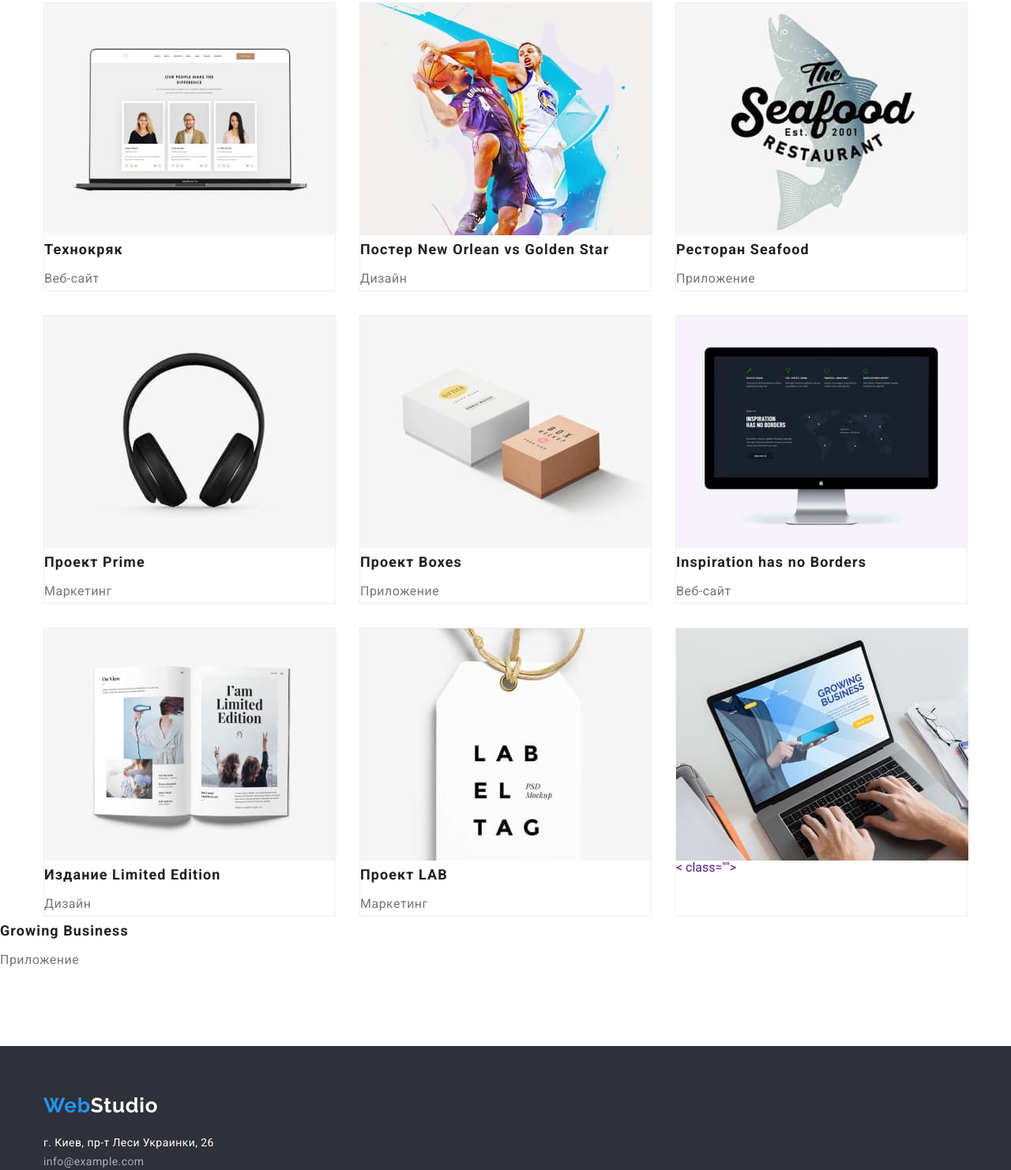
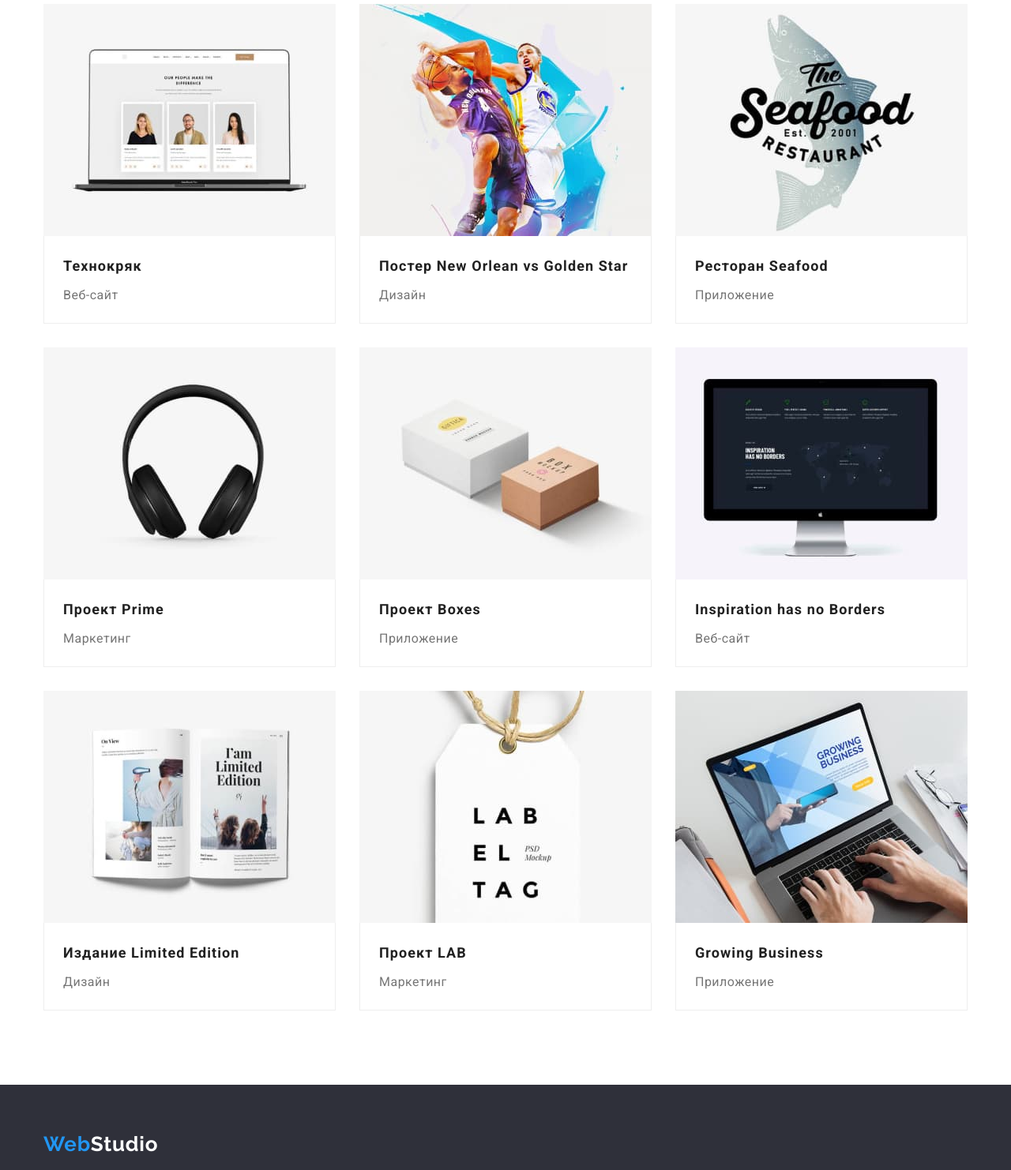
Before and after one commit to FialkaAnutka/goit-markup-hw-03, a plain HTML site: page portfolio.html in a window 1280 px wide. Shown: the part 261-1743 px from the top of the page at 79% size. Drawn offline with nearby package versions, Linux system fonts and the light colour scheme.

Commit message:
HW3 Виправлено

```diff
--- a/css/styles.css
+++ b/css/styles.css
@@ -69,7 +69,9 @@ color: var(--accent-color);
 }
 
 /* ----Хедер---- */
-
+.header{
+    border: 1px solid #ECECEC
+}
 .header .container{
     display: flex;
 }
@@ -199,7 +201,9 @@ color: var(--title-color);
 
 /* ----Секция Наши задачи---- */
 /* ----Секция Наша команда---- */
-
+.dopsection {
+    padding-top: 0px;
+}
 .team {
     background-color: #F5F4FA;
 }
@@ -326,13 +330,17 @@ background-color: var(--accent-color);
     width: 370px;
     margin-right: 30px;
     margin-bottom: 30px;
-    border: 1px solid #EEEEEE
 }
 .portfolio-box:nth-child(3n){
     margin-right: 0;
 }
 .portfolio-box:nth-last-child(-n+3){
     margin-bottom: 0;
+}
+.portfolio-name{
+    padding: 20px 24px;
+    border: 1px solid #EEEEEE;
+    border-top:none;
 }
 .portfolio-headline {
     font-size: 18px;
--- a/portfolio.html
+++ b/portfolio.html
@@ -45,73 +45,82 @@
             <li class="portfolio-box">
               <a href="" class="portfolio-project-link link">
                 <img src="./images/imgPortfol_1.jpg" alt="" width="370">
-                <div class=""></div>
+                <div class="portfolio-name">
                 <h2 class="portfolio-headline">Технокряк</h2>
                 <p class="portfolio-title">Веб-сайт</p>
+                </div>
               </a>
             </li>
             <li class="portfolio-box">
               <a href="" class="portfolio-project-link link">
                 <img src="./images/imgPortfol_2.jpg" alt="" width="370">
-                <div class=""></div>
+                <div class="portfolio-name">
                 <h2 class="portfolio-headline">Постер <span lang="en">New Orlean vs Golden Star</span></h2>
                 <p class="portfolio-title">Дизайн</p>
+                </div>
               </a>
             </li>
             <li class="portfolio-box">
               <a href="" class="portfolio-project-link link">
                 <img src="./images/imgPortfol_3.jpg" alt="" width="370">
-                <div class=""></div>
+                <div class="portfolio-name">
                 <h2 class="portfolio-headline">Ресторан <span lang="en">Seafood</span></h2>
                 <p class="portfolio-title">Приложение</p>
+                </div>
               </a>
             </li>
             <li class="portfolio-box">
               <a href="" class="portfolio-project-link link">
                 <img src="./images/imgPortfol_4.jpg" alt="" width="370">
-                <div class=""></div>
+                <div class="portfolio-name">
                 <h2 class="portfolio-headline">Проект <span lang="en">Prime</span></h2>
                 <p class="portfolio-title">Маркетинг</p>
+                </div>
               </a>
             </li>
             <li class="portfolio-box">
               <a href="" class="portfolio-project-link link">
                 <img src="./images/imgPortfol_5.jpg" alt="" width="370">
-                <div class=""></div>
+                <div class="portfolio-name">
                 <h2 class="portfolio-headline">Проект <span lang="en">Boxes</span></h2>
                 <p class="portfolio-title">Приложение</p>
+                </div>
               </a>
             </li>
             <li class="portfolio-box">
               <a href="" class="portfolio-project-link link">
                 <img src="./images/imgPortfol_6.jpg" alt="" width="370">
-                <div class=""></div>
+                <div class="portfolio-name">
                 <h2 class="portfolio-headline">Inspiration has no Borders</h2>
                 <p class="portfolio-title">Веб-сайт</p>
+                </div>
               </a>
             </li>
             <li class="portfolio-box">
               <a href="" class="portfolio-project-link link">
                 <img src="./images/imgPortfol_7.jpg" alt="" width="370">
-                <div class=""></div>
+                <div class="portfolio-name">
                 <h2 class="portfolio-headline">Издание <span lang="en">Limited Edition</span></h2>
                 <p class="portfolio-title">Дизайн</p>
+                </div>
               </a>
             </li>
             <li class="portfolio-box">
               <a href="" class="portfolio-project-link link">
                 <img src="./images/imgPortfol_8.jpg" alt="" width="370">
-                <div class=""></div>
+                <div class="portfolio-name">
                 <h2 class="portfolio-headline">Проект <span lang="en">LAB</span></h2>
                 <p class="portfolio-title">Маркетинг</p>
+                </div>
               </a>
             </li>
             <li class="portfolio-box">
               <a href="" class="portfolio-project-link link">
                 <img src="./images/imgPortfol_9.jpg" alt="" width="370">
-                < class=""></div>
+                <div class="portfolio-name">
                 <h2 class="portfolio-headline">Growing Business</h2>
                 <p class="portfolio-title">Приложение</p>
+                </div>
               </a>
             </li>
         </ul>
```
Also changed, not shown: index.html (+1 -1 lines).
